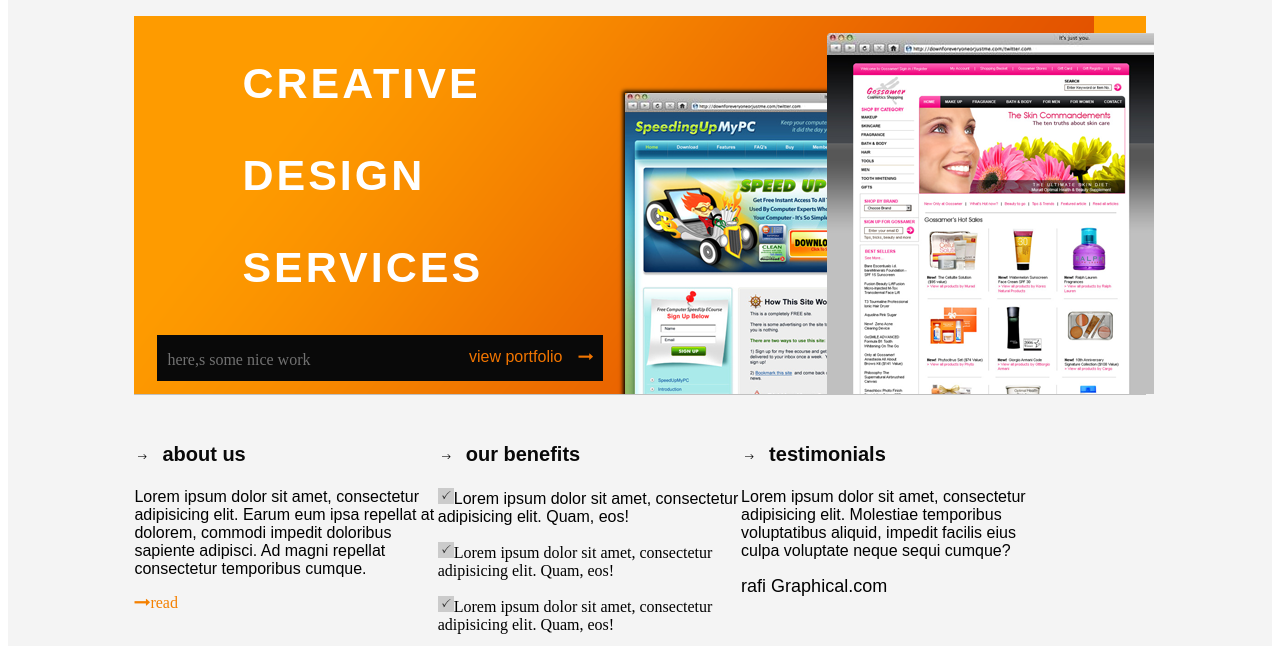
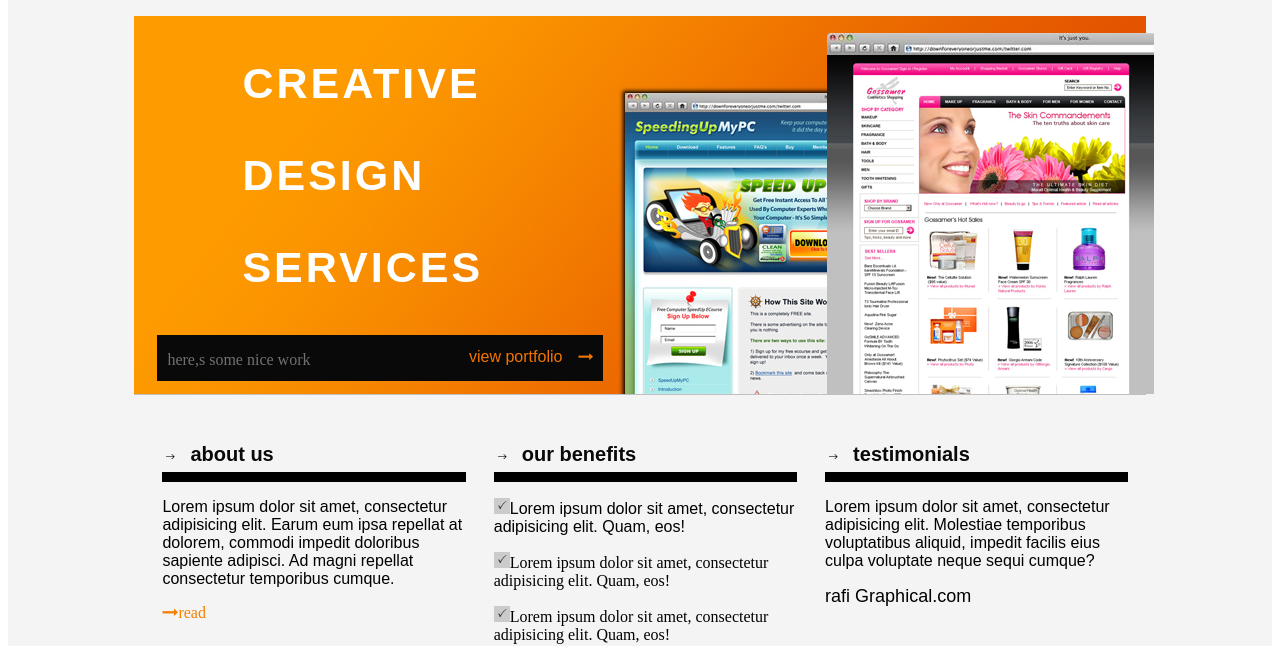
Before and after one commit to polash2/first-exam-psd-to-html, a plain HTML site: page index.html in a window 1280 px wide. Shown: the part 165-811 px from the top of the page. Drawn offline with Linux system fonts and the light colour scheme.

Commit message:
Update style.css

```diff
--- a/css/style.css
+++ b/css/style.css
@@ -95,6 +95,8 @@ padding: 0;
     margin: 0 auto;
     height: 378px;
     background-image: url(../img/slide_background.png);
+    background-repeat: no-repeat;
+    background-size: cover;
 }
 
 .left-side {
@@ -222,11 +224,12 @@ padding: 0;
     float: left;
     width: 30%;
     margin-top: 50px;
+    margin-left: 28px;
 }
 
 .headline {
     font-size: 44px;
-    margin-bottom: 10px solid black;
+    border-bottom: 10px solid black;
     margin-top: -24px;
 }
 
```
